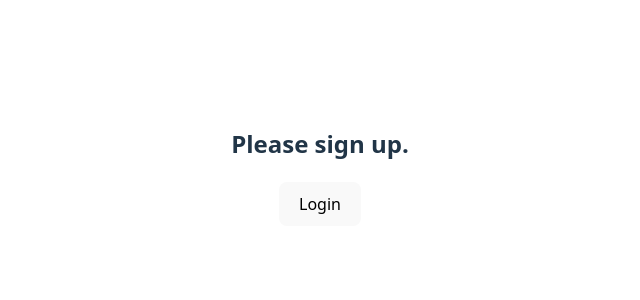
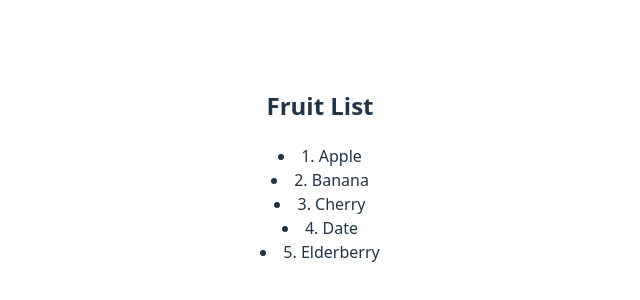
Before and after one commit to SneauxGirl/reactor-core, a React (Vite) app: page / in a window 1280 px wide. Shown: the part 234-534 px from the top of the page, without its empty margins (320-960 px from the left). Built offline with nearby package versions, Linux system fonts and the light colour scheme.

Commit message:
updated to display indexed list

```diff
--- a/src/App.jsx
+++ b/src/App.jsx
@@ -1,37 +1,29 @@
 import './App.css'
-import { useEffect, useState } from 'react'
+import React from 'react';
 
-function UserGreeting() {
-  return <h2>Welcome back!</h2>
-}
-
-function GuestGreeting() {
-  return <h2>Please sign up.</h2>
-}
-
-function Greeting({ isLoggedIn }) {
-  if (isLoggedIn) {
-    return <UserGreeting />
-  }
-  return <GuestGreeting />
-}
 
 function App() {
-  const [isLoggedIn, setIsLoggedIn] = useState(false);
 
-  const handleLoginClick = () => setIsLoggedIn(true);
-  const handleLogoutClick = () => setIsLoggedIn(false);
-
+  const items = [
+        { id: 1, name: 'Apple' },
+        { id: 2, name: 'Banana' },
+        { id: 3, name: 'Cherry' },
+        { id: 4, name: 'Date' },
+        { id: 5, name: 'Elderberry' },
+  ];
 
   return (
     <div className='container'>
-      <Greeting isLoggedIn={isLoggedIn} />
-      {
-        isLoggedIn ? (
-          <button onClick={handleLogoutClick}>Logout</button>
-        ) :
-        <button onClick={handleLoginClick}>Login</button>
-      }
+      <h2>Fruit List</h2>
+      <ui>
+        {
+          items.map((item, index) =>
+             <li key={item.id}>{index + 1}. {item.name}</li>
+            //  Can also use index as key for unique identifier every time
+            // Be careful using OL versus numbering within - styling gets complicated
+          )
+        }
+      </ui>
     </div>
   )
 }
```
